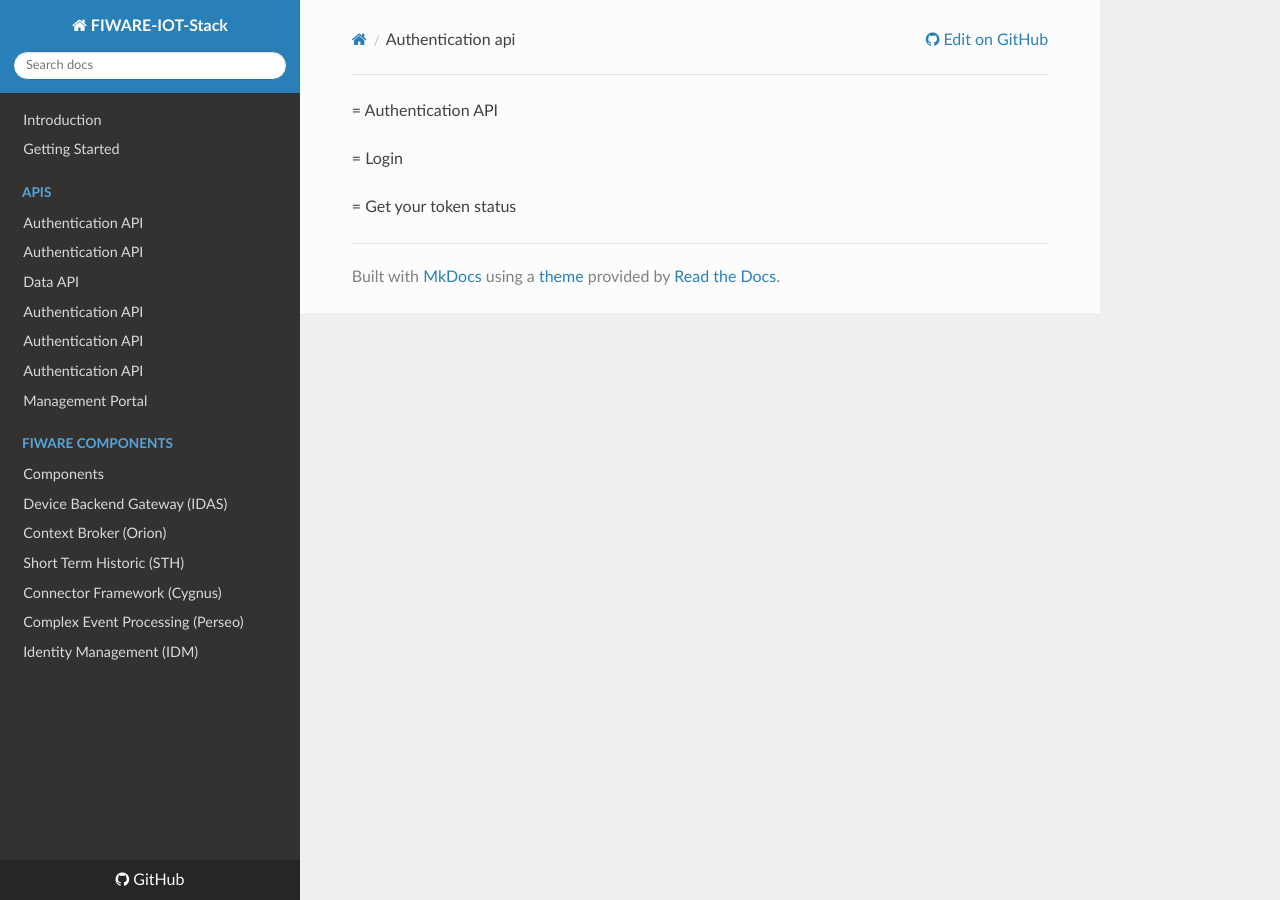
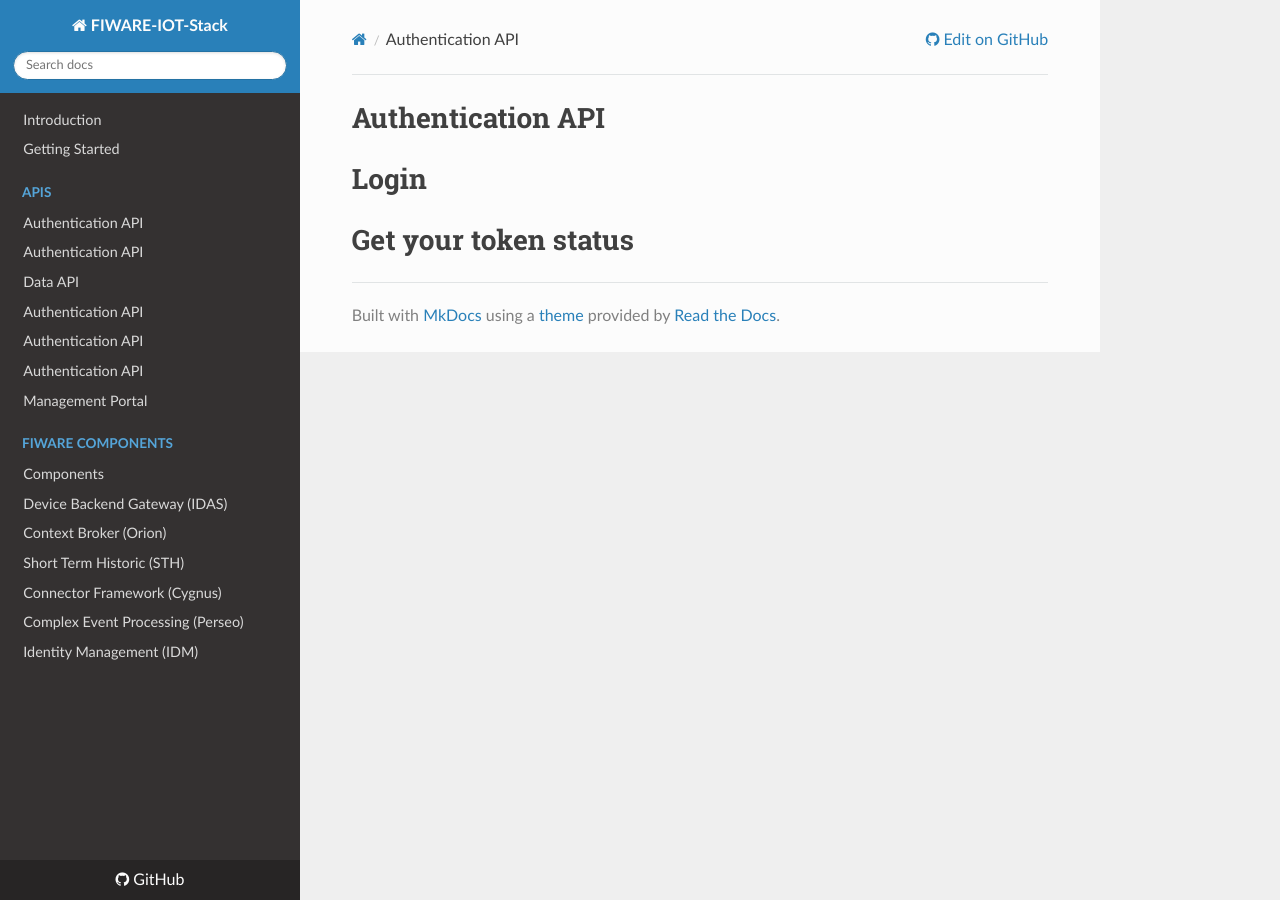
Before and after one commit to telefonicaid/thinking-cities, an MkDocs documentation site: the page built from docs/authentication_api.md, in a window 1280 px wide. Built offline with MkDocs 1.6.1, drawn with Linux system fonts in a browser that asks for light colours; nearby versions of some CDN libraries; old or Windows-style settings are respelled for this version of MkDocs.

```diff
--- a/docs/authentication_api.md
+++ b/docs/authentication_api.md
@@ -1,7 +1,6 @@
-
-= Authentication API
+# Authentication API
 
 
-= Login
+# Login
 
-= Get your token status
+# Get your token status
```
